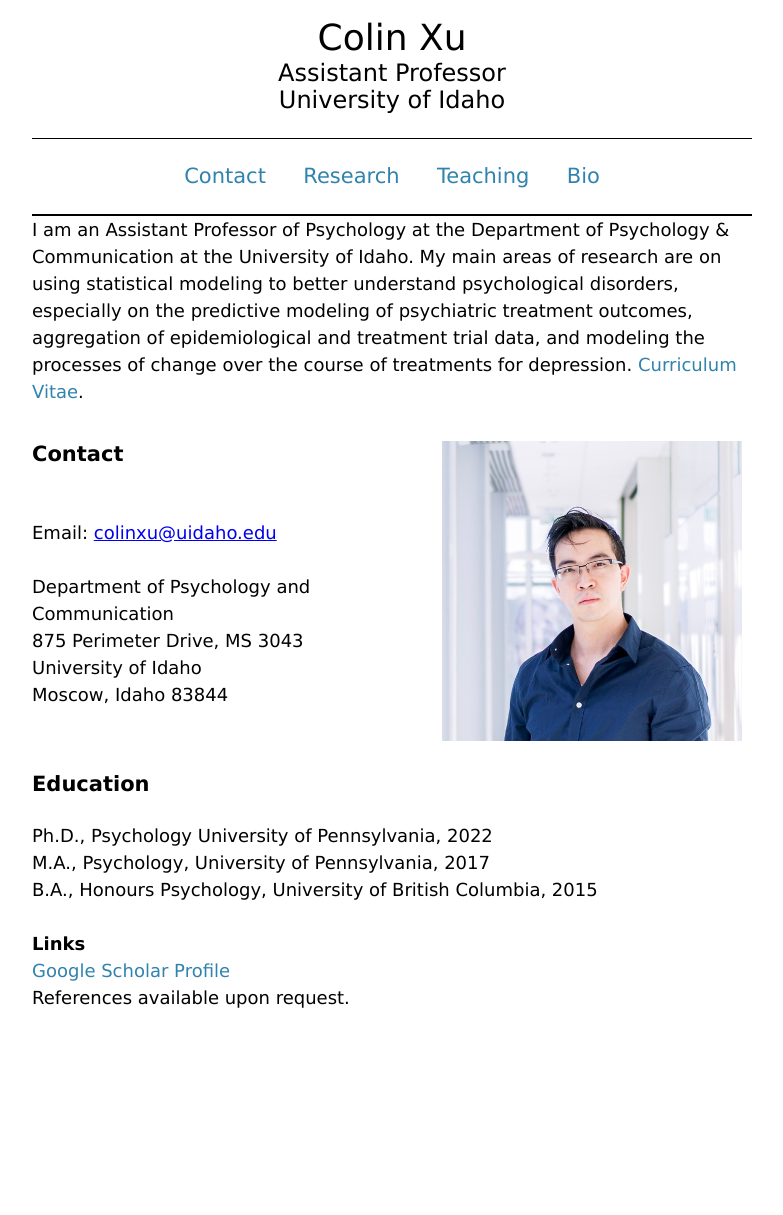
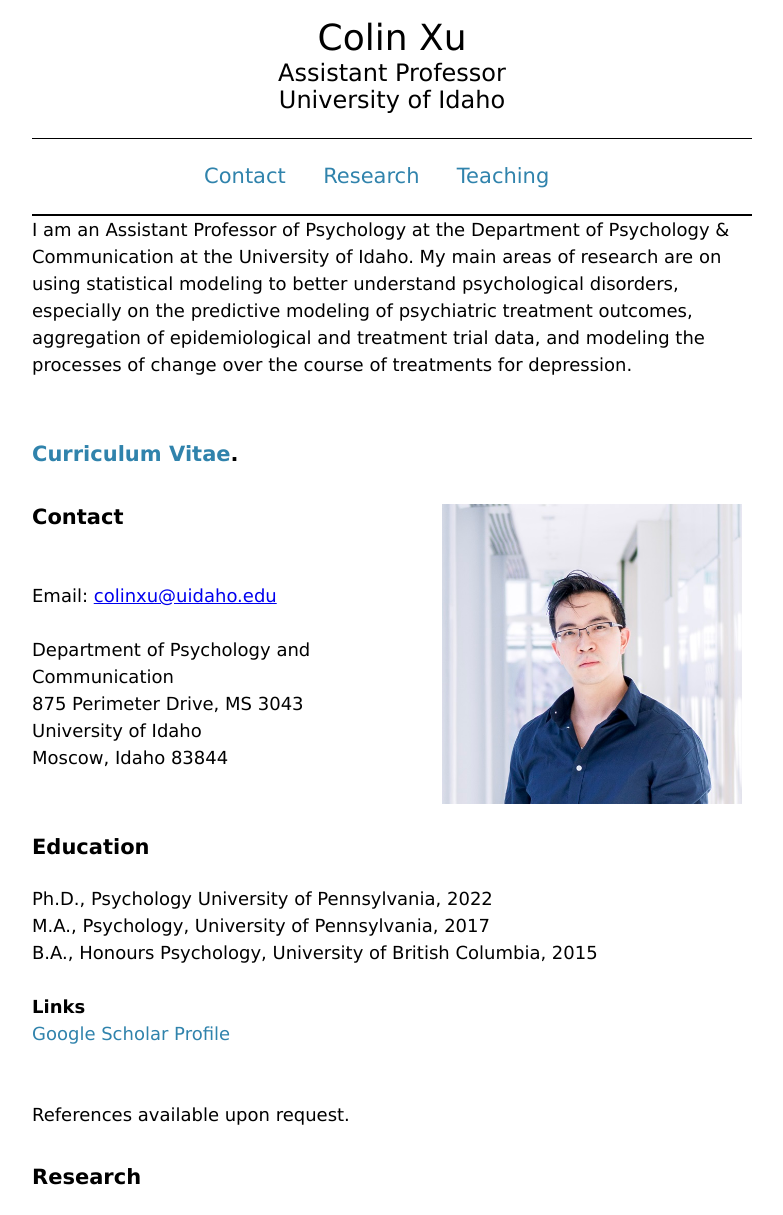
Before and after one commit to colinxu5/colinxu5.github.io, a Jekyll site: the page index.html, which Jekyll copies as it is, in a window 1280 px wide. Shown: the whole page, without its empty margins (248-1031 px from the left). Built offline with Jekyll 4.4.1, drawn with Linux system fonts in a browser that asks for light colours; before the commit the page ends 1011 px from its top, so only the background shows below that.

Commit message:
Update index.html

```diff
--- a/index.html
+++ b/index.html
@@ -27,7 +27,7 @@
 		<a href='#teaching' class='generallink'>Teaching</a>
 		<span style='width:24px;display: inline-block;'></span>
 		<!-- <a href='#outreach' class='generallink'>Community</a><span style='width:24px;display: inline-block;'></span> -->
-		<a href='#bio' class='generallink'>Bio</a>
+		<!-- a href='#bio' class='generallink'>Bio</a>	   -->
 	    </div>
 	    <div style='height:2px;width:100%;background:black;clear:both;margin-top:24px;'></div>
 
@@ -38,7 +38,7 @@
 My main areas of research are on using statistical modeling to better understand psychological disorders, especially on the predictive modeling of psychiatric treatment outcomes, aggregation of epidemiological and treatment trial data, and modeling the processes of change over the course of treatments for depression.
 
 
-		<a class='generallink' href='cv_RECENT.pdf'> Curriculum Vitae</a>.<br>
+		 <h2><br> <a class='generallink' href='cv_RECENT.pdf'> Curriculum Vitae</a>.<br>    </h2>
 
 <!-- Contact -->
 	    <h2>
@@ -67,6 +67,13 @@
 		<br>
 		<h3>Links</h3><br>
 		<a class='generallink' href="https://scholar.google.com/citations?user=S0mvcX4AAAAJ&hl=en" target='_blank'>Google Scholar Profile</a><br>
+
+		<br>
+		<br>
 		References available upon request.
 
+		<h2>
+		<a id='researchpublications'>Research </a>
+		</h2>
+
     </body>
```
